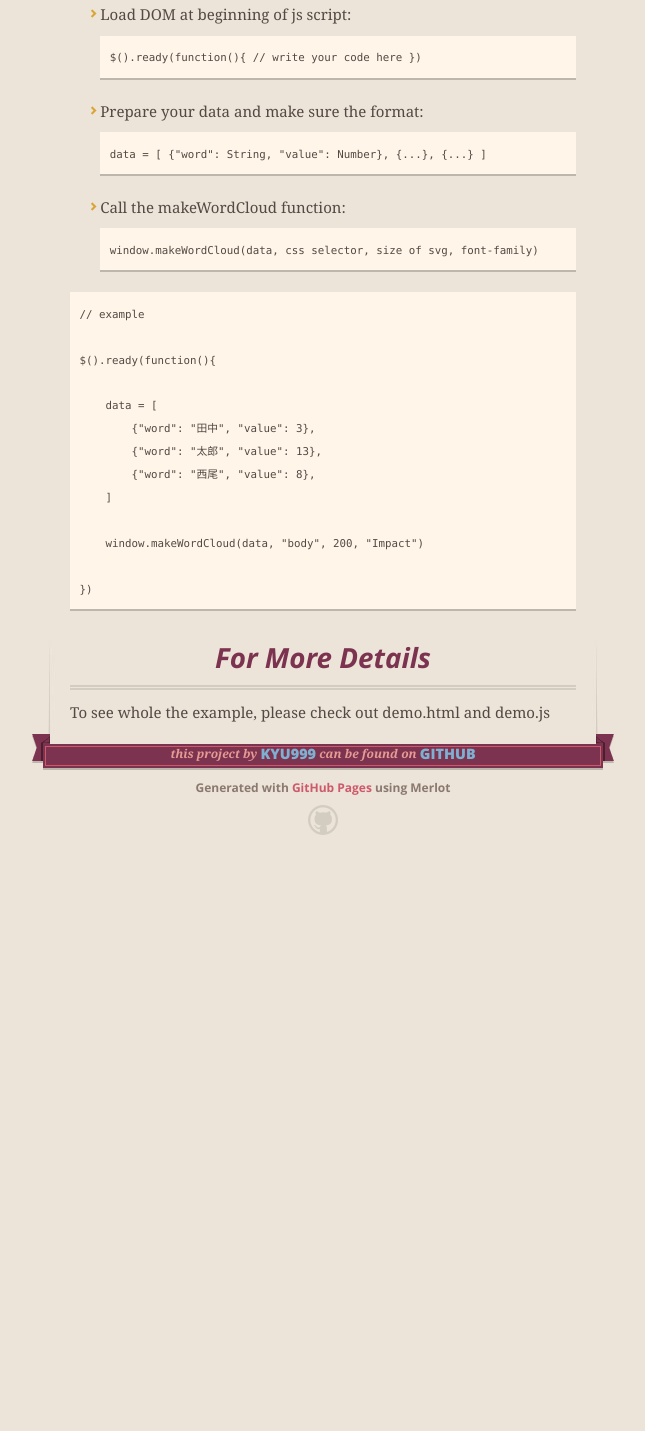
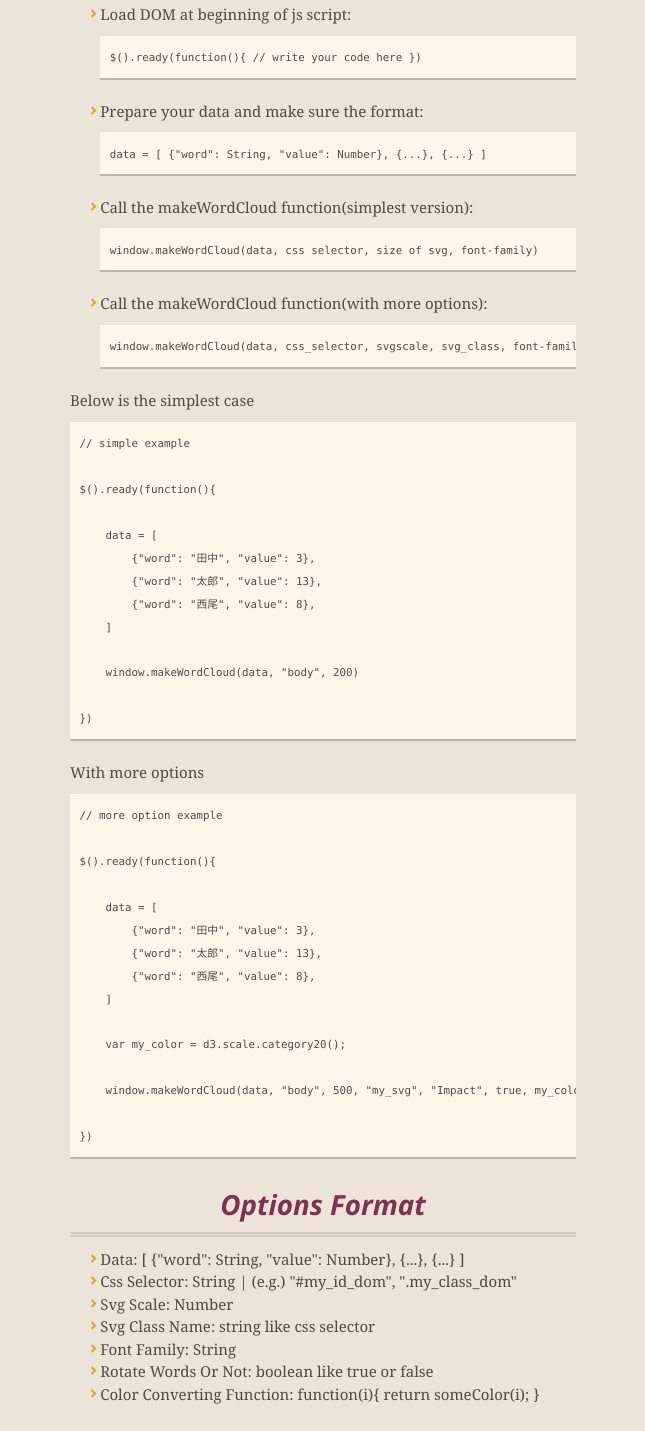
Before and after one commit to kyu999/d3-easy, a plain HTML site: page index.html in a window 1280 px wide. Shown: the part 752-2183 px from the top of the page, without its empty margins (317-962 px from the left). Before the commit the page ends 1627 px from the top, so only its background shows below. Drawn offline with nearby package versions, Linux system fonts and the light colour scheme.

Commit message:
more options

```diff
--- a/index.html
+++ b/index.html
@@ -70,10 +70,14 @@
 <ul>
   <li>Load DOM at beginning of js script: <pre><code>$().ready(function(){ // write your code here })</code></pre>
   <li>Prepare your data and make sure the format: <pre><code>data = [ {"word": String, "value": Number}, {...}, {...} ]</code></pre></li>
-  <li>Call the makeWordCloud function: <pre><code>window.makeWordCloud(data, css selector, size of svg, font-family)</code></pre></li>
+  <li>Call the makeWordCloud function(simplest version): <pre><code>window.makeWordCloud(data, css selector, size of svg, font-family)</code></pre>
+  </li>
+  <li>Call the makeWordCloud function(with more options): <pre><code>window.makeWordCloud(data, css_selector, svgscale, svg_class, font-family, rotate words or not, color converting function)</code></pre></li>
   </ul>
 
-<pre><code>// example
+<p>Below is the simplest case</p>
+
+<pre><code>// simple example
 
 $().ready(function(){
 
@@ -83,10 +87,42 @@ $().ready(function(){
         {"word": "西尾", "value": 8},
     ]
 
-    window.makeWordCloud(data, "body", 200, "Impact")
+    window.makeWordCloud(data, "body", 200)
 
 })
 </code></pre>
+
+<p>With more options</p>
+
+<pre><code>// more option example
+
+$().ready(function(){
+
+    data = [
+        {"word": "田中", "value": 3},
+        {"word": "太郎", "value": 13},
+        {"word": "西尾", "value": 8},
+    ]
+
+    var my_color = d3.scale.category20();
+
+    window.makeWordCloud(data, "body", 500, "my_svg", "Impact", true, my_color)
+
+})
+</code></pre>
+
+<h3>
+<a id="support-or-contact" class="anchor" href="#support-or-contact" aria-hidden="true"><span class="octicon octicon-link"></span></a>Options Format</h3>
+
+<ul>
+  <li>Data: [ {"word": String, "value": Number}, {...}, {...} ]</li>
+  <li>Css Selector: String | (e.g.) "#my_id_dom", ".my_class_dom"</li>
+  <li>Svg Scale: Number</li>
+  <li>Svg Class Name: string like css selector</li>
+  <li>Font Family: String</li>
+  <li>Rotate Words Or Not: boolean like true or false</li>
+  <li>Color Converting Function: function(i){ return someColor(i); }</li>
+</ul>
 
 <h3>
 <a id="support-or-contact" class="anchor" href="#support-or-contact" aria-hidden="true"><span class="octicon octicon-link"></span></a>For More Details</h3>
```
